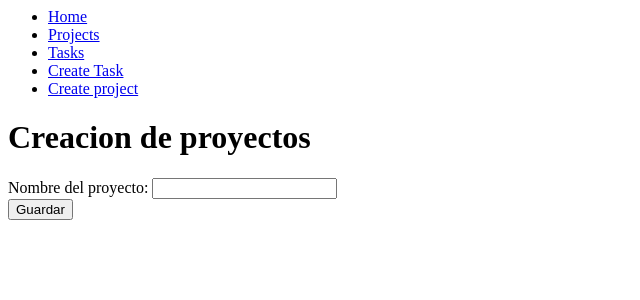
After one commit to sebas0000/Django-MVT, a Django app: page /create_project/ in a window 1280 px wide. The commit adds this page. Shown: the top 300 px of the page, without its empty margins (0-640 px from the left). Run offline with Django 5.2, Linux system fonts and the light colour scheme.

Commit message:
Cambios en url {URL_names}

```diff
--- a/myapp/forms.py
+++ b/myapp/forms.py
@@ -3,3 +3,7 @@ from django import forms
 class CreateNewTask(forms.Form):
     text = forms.CharField(label="Titulo de tarea",max_length=200)
     priority = forms.IntegerField(label="Prioridad",required=False)
+    project_id = forms.IntegerField(label="Id del proyecto")
+
+class CreateNewProject(forms.Form):
+    name = forms.CharField(label="Nombre del proyecto",max_length=200)
--- a/myapp/models.py
+++ b/myapp/models.py
@@ -5,7 +5,7 @@ from django.utils import timezone
 # Create your models here.
 class Project (models.Model):
     name = models.CharField(max_length=200)
-    pub_date = models.DateTimeField("date_publishied")
+    pub_date = models.DateTimeField("date_publishied", auto_now_add=True)
     def __str__(self):
         return self.name
     def was_published_recently(self):
--- /dev/null
+++ b/myapp/templates/create_project.html
@@ -0,0 +1,12 @@
+{% extends 'nav.html'%}
+{% block content%}
+
+<h1>Creacion de proyectos</h1>
+<form method="POST">
+    {% csrf_token %}
+    {{form}}
+    <button>
+        Guardar
+    </button>
+</form>
+{% endblock %}
--- a/myapp/templates/create_task.html
+++ b/myapp/templates/create_task.html
@@ -1,7 +1,7 @@
 {% extends 'nav.html' %}
+{% block content %}
 
-{% block content %}
-<h1>Create task</h1>
+<h1>Creacion de tareas</h1>
 <form method="POST">
     {% csrf_token %}
     {{form.as_p}}
--- a/myapp/templates/nav.html
+++ b/myapp/templates/nav.html
@@ -1,16 +1,19 @@
 <nav>
     <ul>
         <li>
-            <a href="/">Home</a>
+            <a href="{% url 'index' %}">Home</a>
         </li>
         <li>
-            <a href="projects">Projects</a>
+            <a href="{% url 'projects' %}">Projects</a>
         </li>
         <li>
-            <a href="tasks">Tasks</a>
+            <a href="{% url 'tasks' %}">Tasks</a>
         </li>
         <li>
-            <a href="create_task">Create Task</a>
+            <a href="{% url 'create_task' %}">Create Task</a>
+        </li>
+        <li>
+            <a href="{% url 'create_project' %}">Create project</a>
         </li>
     </ul>
 </nav>
--- a/myapp/templates/tasks.html
+++ b/myapp/templates/tasks.html
@@ -1,5 +1,7 @@
-<h1>Tasks</h1>
+{% extends 'nav.html' %}
 
+{% block content %}
+<h1>Tareas</h1>
 {% for task in tasks%}
 
 <h3>{{task.text}}</h3>
@@ -12,3 +14,4 @@
 <button>done ✅</button>
 
 {% endfor %}
+{% endblock %}
--- a/myapp/urls.py
+++ b/myapp/urls.py
@@ -3,10 +3,11 @@ from . import views
 
 urlpatterns = [
     path("",views.index,name="index"),
-    path("login",views.login,name="login"),
+    path("login/",views.login,name="login"),
     path("valor/<str:username>",views.valor,name="valor"),
-    path("projects",views.projects,name="projects"),
-    path("tasks",views.tasks,name="tasks"),
-    path("create_task",views.create_task,name="tasks")
+    path("projects/",views.projects,name="projects"),
+    path("tasks/",views.tasks,name="tasks"),
+    path("create_task/",views.create_task,name="create_task"),
+    path("create_project/",views.create_project,name="create_project")
 
 ]
--- a/myapp/views.py
+++ b/myapp/views.py
@@ -1,7 +1,7 @@
 from django.http import HttpResponse, JsonResponse
 from .models import Project, Task
 from django.shortcuts import get_object_or_404,render,redirect
-from .forms import CreateNewTask
+from .forms import CreateNewTask,CreateNewProject
 # Create your views here.
 def index(request):
     title = 'Curso de Django'
@@ -38,7 +38,16 @@ def create_task(request):
         'form': CreateNewTask()
         })
     else:
-        Task.objects.create(text=request.POST['text'],priority=request.POST['priority'], project_id=2)
+        Task.objects.create(text=request.POST['text'],priority=request.POST['priority'],project_id=request.POST['project_id'])
         #print(request.GET['text'])
         #print(request.GET['priority'])
-        return redirect('/tasks')
+        return redirect('tasks')
+
+def create_project(request):
+    if request.method == 'GET':
+        return render(request,'create_project.html',{
+        'form': CreateNewProject()
+        })
+    else:
+        Project.objects.create(name=request.POST['name'])
+        return redirect('create_project')
```
